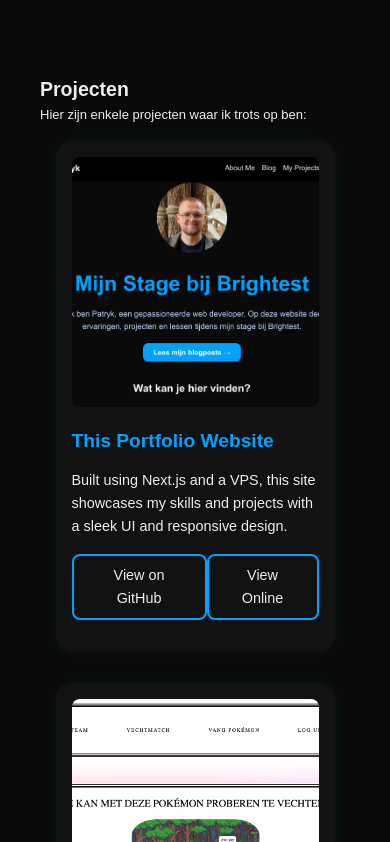
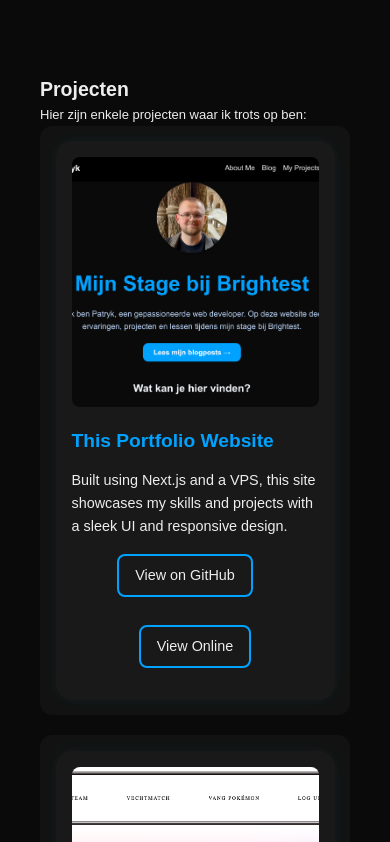
Before and after one commit to xdpatrykxd/portfolio-app, a Next.js app: page /about in a window 390 px wide. Shown: the part 1762-2604 px from the top of the page. Built offline with nearby package versions, Linux system fonts and the light colour scheme.

Commit message:
project styling

```diff
--- a/src/components/ProjectCard.tsx
+++ b/src/components/ProjectCard.tsx
@@ -31,11 +31,11 @@ export default function ProjectCard({
       <h2>{title}</h2>
       <p>{description}</p>
       <div className={styles.viewBtnContainer}>
-        <Link href={link} target="_blank" rel="noopener noreferrer">
+        <Link href={link} target="_blank" rel="noopener noreferrer" className={styles.button}>
           <p className="link">View on GitHub</p>
         </Link>
         {onlineLink && (
-          <Link href={onlineLink} target="_blank" rel="noopener noreferrer">
+          <Link href={onlineLink} target="_blank" rel="noopener noreferrer" className="">
             <p className="link">View Online</p>
           </Link>
         )}
--- a/src/styles/About.module.css
+++ b/src/styles/About.module.css
@@ -1,15 +1,20 @@
-/* Algemeen */
+/* === General Page Layout === */
 .page {
   display: flex;
   flex-direction: column;
   align-items: center;
   padding: 64px 24px;
+  min-height: 100vh;
   background-color: var(--background-color);
   color: var(--text-color);
-  min-height: 100vh;
 }
 
-  /* Brightest Info */
+/* === Logo Section === */
+.logoContainer {
+  text-align: center;
+  margin-bottom: 40px;
+}
+
 .brightestLogo {
   width: 180px;
   height: auto;
@@ -18,18 +23,13 @@
   filter: drop-shadow(0 0 14px rgba(0, 0, 0, 5));
 }
 
-  .logoContainer {
-    text-align: center;
-    margin-bottom: 40px;
-  }
-
 .address {
+  margin-top: 12px;
   font-style: normal;
-    margin-top: 12px;
   color: var(--gray-light);
 }
 
-/* Content Wrapper */
+/* === Content Wrapper === */
 .contentWrapper {
   display: flex;
   flex-direction: column;
@@ -45,7 +45,7 @@
   gap: 32px;
 }
 
-/* Bio Image Styling */
+/* === Bio Image === */
 .bioImageContainer {
   display: flex;
   justify-content: center;
@@ -55,53 +55,46 @@
 .bioImage {
   width: 150px;
   height: 150px;
+  object-fit: cover;
   border-radius: 50%;
-  object-fit: cover;
 }
 
-/* Skills and Contact Layout */
+/* === Skills & Contact === */
 .skillsAndContact {
   display: flex;
+  flex-wrap: wrap;
   gap: 48px;
-  flex-wrap: wrap;
 }
 
 /* Skills Section */
 .skills {
   flex: 1;
-  background: rgba(255, 255, 255, 0.03);
   padding: 20px;
   border-radius: 16px;
+  background: rgba(255, 255, 255, 0.03);
   box-shadow: 0 0 20px rgba(0, 255, 255, 0.05);
 }
 
 .skillList {
-  list-style: none;
-  padding: 0;
   display: grid;
   grid-template-columns: repeat(auto-fit, minmax(160px, 1fr));
   gap: 12px;
+  padding: 0;
+  list-style: none;
   font-size: 1rem;
   color: var(--gray-light);
 }
 
 /* Contact Section */
 .contactList {
-  list-style: none;
-  padding: 0;
-  margin-top: 16px;
   display: flex;
   flex-direction: column;
   gap: 10px;
+  margin-top: 16px;
+  padding: 0;
+  list-style: none;
 }
-.projectDiv{
-  display: flex;
-}
-.project{
-  display: flex;
-  max-width: 50%;
-  padding: 0% 15px;
-}
+
 .contactList li p {
   font-size: 1rem;
   color: var(--primary-color);
@@ -111,6 +104,58 @@
 .contactList li p:hover {
   color: var(--accent-color);
   text-decoration: underline;
+}
+
+/* === Projects Section === */
+.projectDiv {
+  display: grid;
+  grid-template-columns: repeat(auto-fit, minmax(280px, 1fr));
+  gap: 5px;
+  max-width: 100%;
+  width: 100%;
+}
+
+.project {
+  background: rgba(255, 255, 255, 0.03);
+  padding: 10px;
+  border-radius: 12px;
+  height: 100%;
+  display: flex;
+  flex-direction: column;
+  justify-content: space-between;
+}
+
+
+/* Half-Screen / Tablet / Small Laptop */
+@media (max-width: 1024px) {
+  .contentWrapper {
+    padding: 0 20px;
+    gap: 32px;
+  }
+
+  .skillsAndContact {
+    flex-direction: column;
+    gap: 36px;
+  }
+
+  .skillList {
+    grid-template-columns: repeat(auto-fit, minmax(140px, 1fr));
+  }
+
+  .bioImage {
+    width: 130px;
+    height: 130px;
+  }
+
+  .projectDiv {
+    flex-direction: column;
+    gap: 20px;
+  }
+
+  .project {
+    max-width: 100%;
+    padding: 4%;
+  }
 }
 
 /* Mobile Responsiveness */
--- a/src/styles/Projects.module.css
+++ b/src/styles/Projects.module.css
@@ -1,3 +1,4 @@
+/* === Base Layout === */
 .page {
   display: flex;
   flex-direction: column;
@@ -9,7 +10,7 @@
 }
 
 .main {
-    max-width: 960px;
+  max-width: 80%;
   width: 100%;
 }
 
@@ -19,25 +20,17 @@
   margin-bottom: 40px;
   font-size: 1.1rem;
 }
-  .cardImage {
+
+/* === Grid Layout === */
+.grid {
+  display: grid;
+  grid-template-columns: repeat(2, 1fr); /* Always 2 per row by default */
+  gap: 24px;
+  max-width: 100%;
   width: 100%;
-    height: 250px;
-    object-fit: cover;
-    border-radius: 8px;
-    margin-bottom: 12px;
 }
 
-  .viewBtnContainer{
-    display: flex;
-    justify-content: space-around;
-  }
-
-  .grid {
-    display: grid;
-    grid-template-columns: repeat(auto-fit, minmax(280px, 1fr));
-    gap: 24px;
-  }
-
+/* === Card === */
 .card {
   background: rgba(255, 255, 255, 0.03);
   padding: 24px;
@@ -48,6 +41,14 @@
 
 .card:hover {
   transform: translateY(-6px);
+}
+
+.cardImage {
+  width: 100%;
+  height: 250px;
+  object-fit: cover;
+  border-radius: 8px;
+  margin-bottom: 12px;
 }
 
 .card h2 {
@@ -61,6 +62,52 @@
   margin-bottom: 16px;
   line-height: 1.6;
 }
+
+/* === Card === */
+.weddingCard {
+  margin-top: 50px;
+  background: rgba(255, 255, 255, 0.03);
+  padding: 24px;
+  border-radius: 16px;
+  box-shadow: 0 0 16px rgba(0, 255, 255, 0.05);
+  transition: transform 0.3s ease;
+}
+
+.weddingCard:hover {
+  transform: translateY(-6px);
+}
+
+.weddingCardImage {
+  width: 100%;
+  height: 250px;
+  object-fit: cover;
+  border-radius: 8px;
+  margin-bottom: 12px;
+}
+
+.weddingCard h2 {
+  text-align: center;
+  margin-bottom: 12px;
+  color: var(--primary-color);
+  font-size: 1.5rem;
+}
+
+.weddingCard p {
+  color: var(--gray-light);
+  margin-bottom: 16px;
+  line-height: 1.6;
+}
+/* === Buttons === */
+.viewBtnContainer {
+  display: flex;
+  justify-content: space-around;
+}
+
+.button {
+  margin-right: 20px;
+}
+
+/* === Responsive: Tablets and Below === */
 @media (max-width: 768px) {
   .page {
     padding: 48px 16px;
@@ -72,12 +119,11 @@
   }
 
   .cardImage {
-      width: 100%;
     height: 200px;
   }
 
   .grid {
-      grid-template-columns: repeat(auto-fit, minmax(240px, 1fr));
+    grid-template-columns: 1fr; /* 1 card per row */
     gap: 20px;
   }
 
@@ -89,13 +135,13 @@
     font-size: 0.95rem;
   }
 
-    .viewBtnCOntainer {
-      flex-direction: column;
+  .viewBtnContainer {
+    flex-direction: flex;
     gap: 12px;
   }
 }
 
-  /* Small screens (phones, 480px and down) */
+/* === Extra Small Screens (phones) === */
 @media (max-width: 480px) {
   .page {
     padding: 32px 12px;
@@ -106,7 +152,6 @@
   }
 
   .cardImage {
-      width: 100%;
     height: 250px;
   }
 
@@ -122,12 +167,7 @@
     font-size: 0.9rem;
   }
 
-    .grid {
-      grid-template-columns: 1fr;
-      gap: 16px;
-    }
-
-    .viewBtnCOntainer {
+  .viewBtnContainer {
     flex-direction: column;
     align-items: center;
   }
```
Also changed, not shown: src/pages/projects.tsx (+5 -7 lines). Lines whose indentation alone changed are shown as unchanged.
